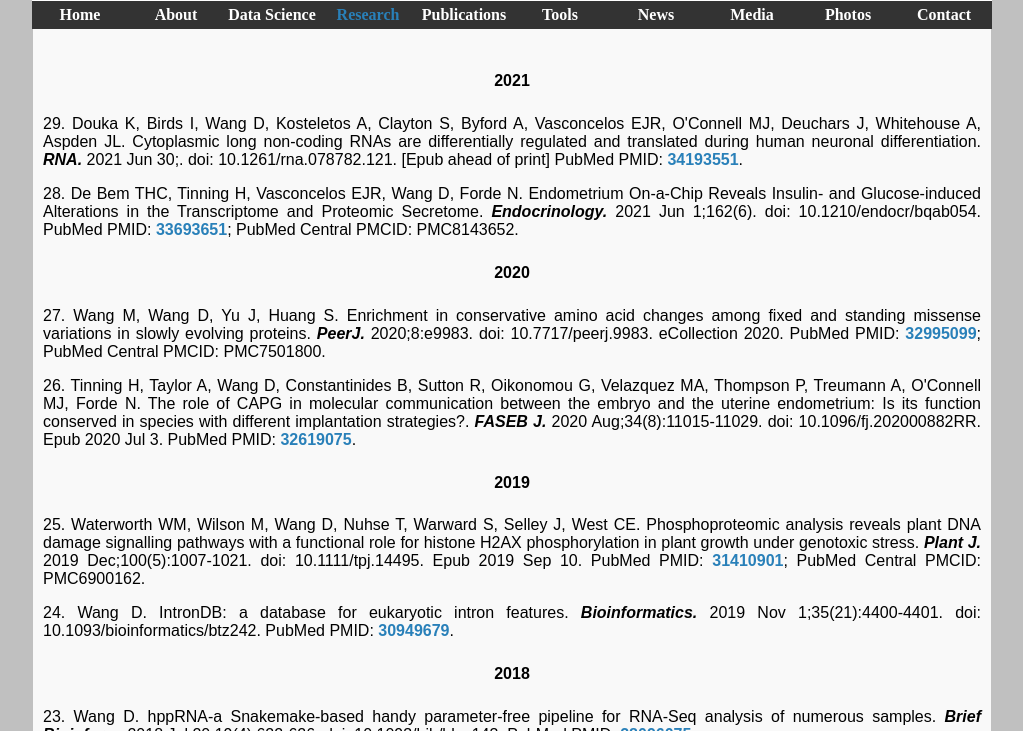
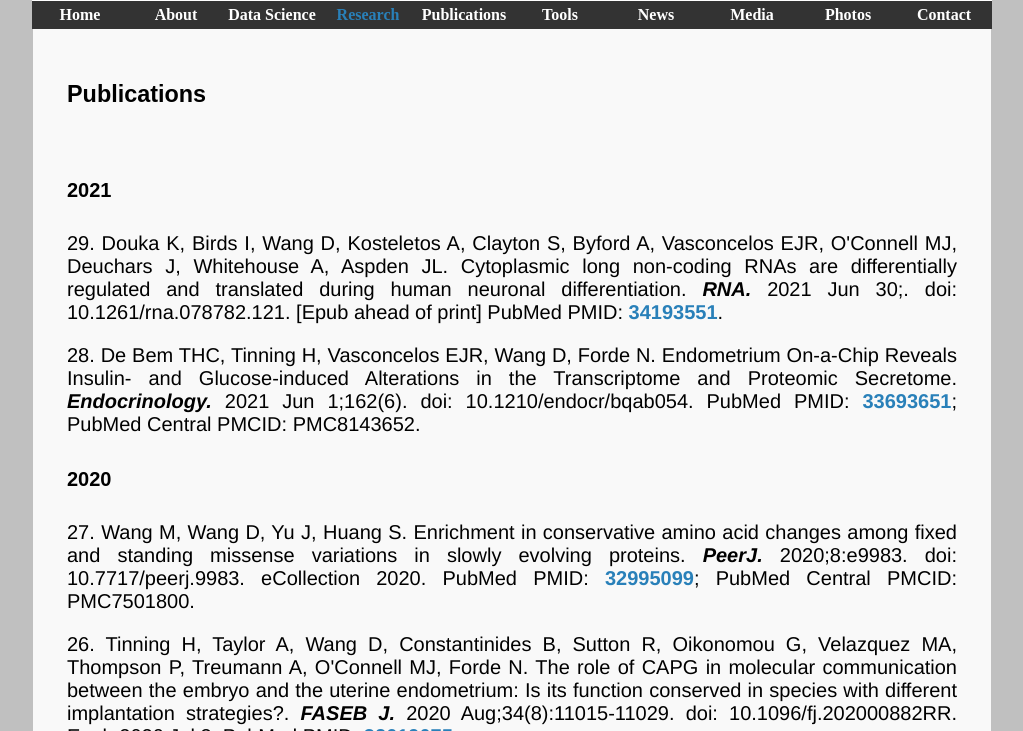
Before and after one commit to NextGenBioinformatics/dapeng-wang, a Jekyll site: the page publications.html, which Jekyll copies as it is, in a window 1280 px wide and 900 px high, cut to the strip 169-900 px from the top of the window. Shown: the whole strip, without its empty margins (128-1151 px from the left). Built offline with Jekyll 4.4.1, drawn with Linux system fonts in a browser that asks for light colours.

Commit message:
Add files via upload

```diff
--- a/publications.html
+++ b/publications.html
@@ -53,7 +53,7 @@
 <td align="left"><h3>Publications</h3></td>
 </tr>
 
-<tr>
+<tr><td>
 <h4>2021</h4>
 
 <p>29. Douka K, Birds I, Wang D, Kosteletos A, Clayton S, Byford A, Vasconcelos EJR, O'Connell MJ, Deuchars J, Whitehouse A, Aspden JL. Cytoplasmic long non-coding RNAs are differentially regulated and translated during human neuronal differentiation. <b><i>RNA.</i></b> 2021 Jun 30;. doi: 10.1261/rna.078782.121. [Epub ahead of print] PubMed PMID: <a target="blank" href="https://www.ncbi.nlm.nih.gov/pubmed/34193551">34193551</a>.</p>
@@ -136,6 +136,7 @@
 
 <p>1. Wang DP, Wan HL, Zhang S, Yu J. Gamma-MYN: a new algorithm for estimating Ka and Ks with consideration of variable substitution rates. <b><i>Biol Direct.</i></b> 2009 Jun 16;4:20. doi: 10.1186/1745-6150-4-20. PubMed PMID: <a target="blank" href="https://www.ncbi.nlm.nih.gov/pubmed/19531225">19531225</a>; PubMed Central PMCID: PMC2702329.</p>
 
+</td>
 </tr>
 </table>
 
```
